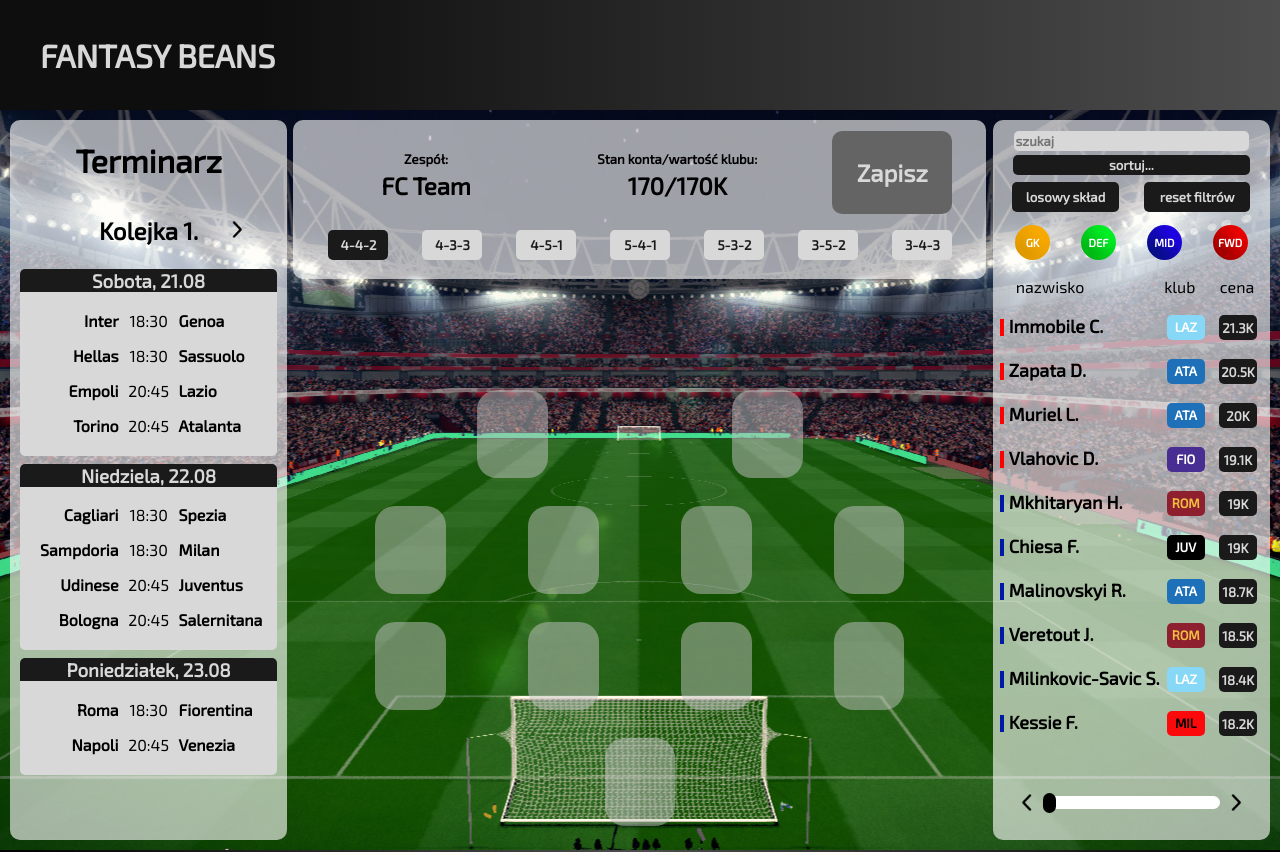
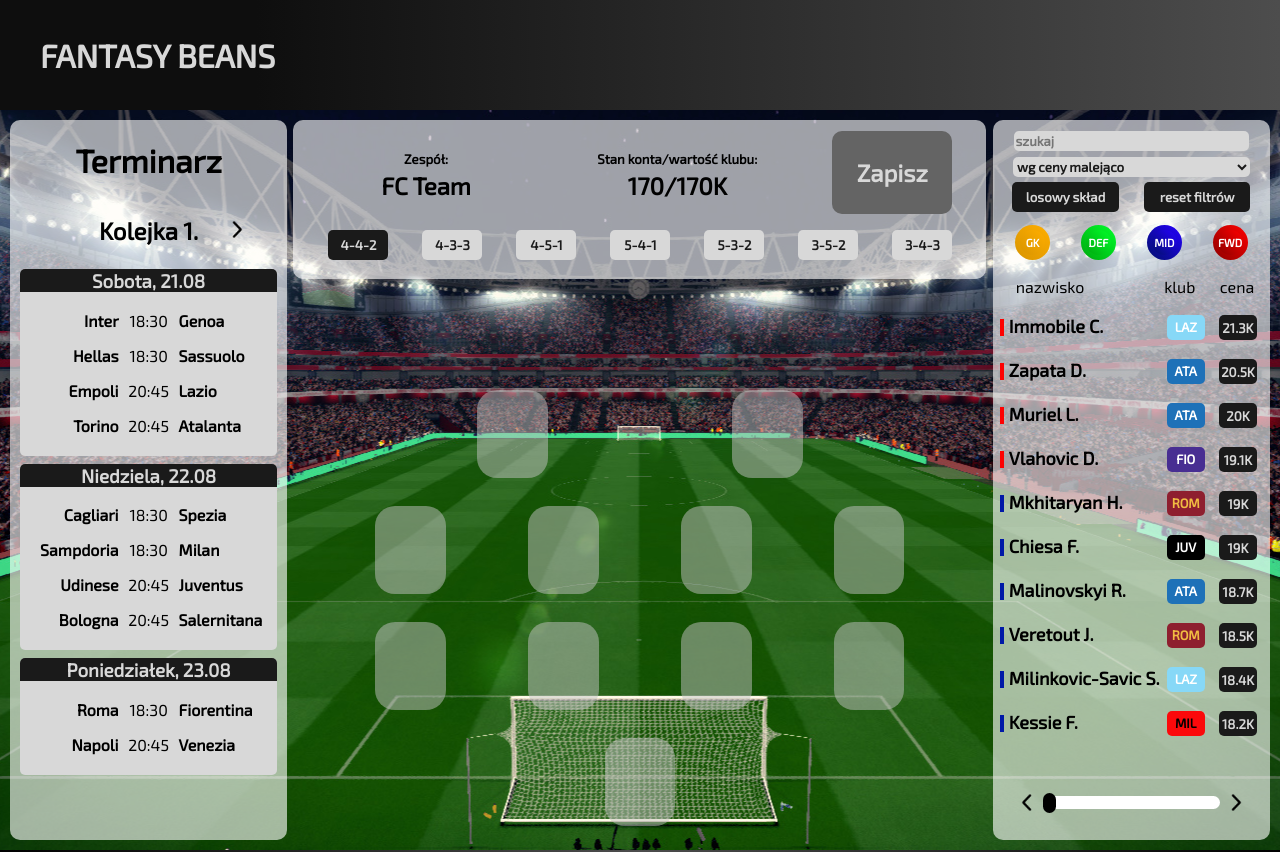
Before and after one commit to mecallwhy/fantasy-beans, a React (Create React App) app: page / in a window 1280 px wide. Shown: the top 852 px of the page. Built offline with nearby package versions, Linux system fonts and the light colour scheme.

Commit message:
refactoring, cleaning

```diff
--- a/src/components/Main/Main.js
+++ b/src/components/Main/Main.js
@@ -1,6 +1,7 @@
 import React, { useState } from "react";
 import "./styles/style.css";
 
+import players from "./Players";
 import PlayerBean from "./PlayerBean.js";
 import Market from "./Market.js";
 import FormationButton from "./FormationButton.js";
@@ -13,8 +14,15 @@ function Main(){
   const [theSquad, setTheSquad] = useState(theSquadInitial);
   const [formationIndex, setFormationIndex] = useState(0);
   const [disabledButtons, setDisabledButtons] = useState([]);
-  const [balance, setBalance] = useState(170);
   const [clubTotalValue, setClubTotalValue] = useState(170);
+  const teamTotalValue = (()=>{
+    let value = 0
+    for(let i=0;i<disabledButtons.length;i++){
+      value += players[disabledButtons[i].marketIndex].price
+    }
+    return value
+  })
+  let balance = Math.round(clubTotalValue*10-teamTotalValue()*10)/10
   const [playerToSwitchIndex, setPlayerToSwitchIndex] = useState(0);
   const [matchdayIndex, setMatchdayIndex] = useState(0);
   const [teamname, setTeamName] = useState("FC Team");
@@ -34,8 +42,6 @@ function Main(){
     setTheSquad,
     disabledButtons,
     setDisabledButtons,
-    balance,
-    setBalance,
     playerToSwitchIndex,
     setPlayerToSwitchIndex,
     setStatsToShowIndex,
@@ -234,7 +240,6 @@ function Main(){
             disabledButtons={disabledButtons}
             setDisabledButtons={(data) => setDisabledButtons(data)}
             balance = {balance}
-            setBalance = {setBalance}
             clubTotalValue ={clubTotalValue}
             setStatsToShowIndex={setStatsToShowIndex}
             setShowStats={setShowStats}
@@ -300,7 +305,6 @@ function Main(){
           disabledButtons={disabledButtons}
           setDisabledButtons={(data) => setDisabledButtons(data)}
           balance = {balance}
-          setBalance = {setBalance}
           clubTotalValue ={clubTotalValue}
           setStatsToShowIndex={setStatsToShowIndex}
           setShowStats={setShowStats}
--- a/src/components/Main/Market.js
+++ b/src/components/Main/Market.js
@@ -14,7 +14,6 @@ const Market = (props) => {
     disabledButtons,
     setDisabledButtons,
     balance,
-    setBalance,
     clubTotalValue,
     setStatsToShowIndex,
     setShowStats
@@ -59,7 +58,6 @@ const Market = (props) => {
             disabledButtons,
             setDisabledButtons,
             balance,
-            setBalance,
             theSquad)}
       className="price-btn"
       id={player.btnId.marketIndex}>
@@ -156,8 +154,6 @@ const Market = (props) => {
     sortDirectionAscending])
 
   const resetFilters = () => {
-    setSortParameter("price")
-    setSortDirectionAscending(false)
     setShowGoalkeepers(true)
     setShowDefenders(true)
     setShowMidfielders(true)
@@ -168,12 +164,11 @@ const Market = (props) => {
     setVisibleMarketPage(1)
   }
 
-  const sortChangeHandler = (parameter, direction) => {
-    setSortParameter(parameter)
-    setSortDirectionAscending(direction)
+  const sortChangeHandler = (data) => {
+    setSortParameter(data.parameter)
+    setSortDirectionAscending(data.ascending)
   }
 
-  const [showSortingMenu, setShowSortingMenu] = useState(false)
   return (
     <div id={id}>
       <h1>Rynek Transferowy</h1>
@@ -185,68 +180,51 @@ const Market = (props) => {
           value={searchValue}
           onChange={(e)=>setSearchValue(e.target.value)}
           />
-          <ul id={"sorting-menu"}>
-            <li>
-              <button
-                id="market-sorting-menu-opener"
-                className="market-sort-button-active"
-                onClick={()=>setShowSortingMenu(!showSortingMenu)}
-                style={!showSortingMenu ? {borderRadius: "5px"} : {borderRadius: "5px 5px 0 0"}}>sortuj...
-              </button></li>
-              {showSortingMenu && <li>
-              <button
-                id="price-descending-button"
-                className={sortParameter === "price" && !sortDirectionAscending ? "market-sort-button-active" : "market-sort-button"}
-                onClick={()=>{sortChangeHandler("price", false)}}>wg ceny (malejąco)
-              </button>
-              </li>}
-              {showSortingMenu && <li>
-                <button
-                  id="price-ascending-button"
-                  className={sortParameter === "price" && sortDirectionAscending ? "market-sort-button-active" : "market-sort-button"}
-                  onClick={()=>{sortChangeHandler("price", true)}}>wg ceny (rosnąco)
-                </button>
-              </li>}
-              {showSortingMenu && <li>
-                <button
-                  id="overall-descending-button"
-                  className={sortParameter === "overallPoints" && !sortDirectionAscending ? "market-sort-button-active" : "market-sort-button"}
-                  onClick={()=>{sortChangeHandler("overallPoints", false)}}>wg punktów (malejąco)
-                </button>
-              </li>}
-              {showSortingMenu && <li>
-                <button
-                  id="overall-ascending-button"
-                  className={sortParameter === "overallPoints" && sortDirectionAscending ? "market-sort-button-active" : "market-sort-button"}
-                  onClick={()=>{sortChangeHandler("overallPoints", true)}}>wg punktów (rosnąco)
-                </button>
-              </li>}
-              {showSortingMenu && <li>
-                <button
-                  id="surname-ascending-button"
-                  className={sortParameter === "surname" && sortDirectionAscending ? "market-sort-button-active" : "market-sort-button"}
-                  onClick={()=>{sortChangeHandler("surname", true)}}>wg nazwiska (A-Z)
-                </button>
-              </li>}
-              {showSortingMenu && <li>
-                <button
-                  id="surname-descending-button"
-                  className={sortParameter === "surname" && !sortDirectionAscending ? "market-sort-button-active" : "market-sort-button"}
-                  onClick={()=>{sortChangeHandler("surname", false)}}>wg nazwiska (Z-A)
-                </button>
-              </li>}
-            </ul>
-            {!showSortingMenu && <button id="market-reset-button"
+            <select
+              id="market-sorting-opener"
+              className="market-sorting-option"
+              onChange={(e)=>sortChangeHandler(JSON.parse(e.target.value))}>
+              <option
+                className="market-sorting-option"
+                value='{"parameter":"price", "ascending":false}'>
+                wg ceny malejąco
+              </option>
+              <option
+                className="market-sorting-option"
+                value='{"parameter":"price", "ascending":true}'>
+                wg ceny rosnąco
+              </option>
+              <option
+                className="market-sorting-option"
+                value='{"parameter":"overallPoints", "ascending":false}'>
+                wg punktów malejąco
+              </option>
+              <option
+                className="market-sorting-option"
+                value='{"parameter":"overallPoints", "ascending":true}'>
+                wg punktów rosnąco
+              </option>
+              <option
+                className="market-sorting-option"
+                value='{"parameter":"surname", "ascending":true}'>
+                wg nazwiska A-Z
+              </option>
+              <option
+                className="market-sorting-option"
+                value='{"parameter":"surname", "ascending":false}'>
+                wg nazwiska Z-A
+              </option>
+            </select>
+            <button id="market-reset-button"
               onClick={()=>{resetFilters()}}>reset filtrów
-            </button>}
-            {!showSortingMenu && <RandomSquadButton
+            </button>
+            <RandomSquadButton
               theSquad={theSquad}
               clubTotalValue={clubTotalValue}
-              setBalance = {setBalance}
               setTheSquad={setTheSquad}
               setDisabledButtons={(data) => setDisabledButtons(data)}
-            />}
-        {!showSortingMenu && <div id={"market-position-filters"}>
+            />
+        <div id="market-position-filters">
           <div
             id="gk-filter-border-element"
             className="border-element"
@@ -315,7 +293,7 @@ const Market = (props) => {
               onClick={()=>{setShowForwards(!showForwards)}}>FWD
             </button>
           </div>
-        </div>}
+        </div>
       </div>
       <ul id={marketListID}>
         <li className="market-player-label">
@@ -351,7 +329,6 @@ const hirePlayer = (
   disabledButtons,
   setDisabledButtons,
   balance,
-  setBalance,
   theSquad
   ) => {
 
@@ -391,7 +368,6 @@ const hirePlayer = (
         alert("Możesz mieć maksymalnie dwóch bramkarzy, pięciu obrońców, pięciu pomocników i trzech napastników w szerokiej kadrze.")
         return {...theSquad}
       }
-      setBalance(Math.round((balance - price)*10)/10)
       disabledButtons.push(btnId)
       setDisabledButtons([...disabledButtons])
       setTheSquad(theSquad)
--- a/src/components/Main/PlayerBean.js
+++ b/src/components/Main/PlayerBean.js
@@ -17,8 +17,6 @@ export const PlayerBean = (props) => {
     setTheSquad,
     disabledButtons,
     setDisabledButtons,
-    balance,
-    setBalance,
     playerToSwitchIndex,
     setPlayerToSwitchIndex,
     setStatsToShowIndex,
@@ -28,14 +26,12 @@ export const PlayerBean = (props) => {
   const eliminatePlayer = () => {
 
     let newDisabledButtons = disabledButtons.filter(button => button !== position[playerIndex].btnId)
-    let newBalance = balance + position[playerIndex].price
 
     theSquad.goalkeepers = theSquad.goalkeepers.filter(singlePlayer => singlePlayer !== position[playerIndex])
     theSquad.defenders = theSquad.defenders.filter(singlePlayer => singlePlayer !== position[playerIndex])
     theSquad.midfielders = theSquad.midfielders.filter(singlePlayer => singlePlayer !== position[playerIndex])
     theSquad.forwards = theSquad.forwards.filter(singlePlayer => singlePlayer !== position[playerIndex])
 
-    setBalance(Math.round(newBalance *10)/10)
     setDisabledButtons(newDisabledButtons)
     setTheSquad({...theSquad})
   };
--- a/src/components/Main/RandomSquadButton.js
+++ b/src/components/Main/RandomSquadButton.js
@@ -6,7 +6,6 @@ const RandomSquadButton = (props)=>{
     const {
         theSquad,
         clubTotalValue,
-        setBalance,
         setTheSquad,
         setDisabledButtons
         } = props
@@ -144,7 +143,6 @@ const RandomSquadButton = (props)=>{
             // ZATRUDNIANIE
 
             else{
-                setBalance(Math.round((clubTotalValue - moneySpent)*10)/10)
                 setDisabledButtons(buttonsToDisable)
                 setTheSquad(playersToHire)
             }
--- a/src/components/Main/styles/_market.scss
+++ b/src/components/Main/styles/_market.scss
@@ -56,46 +56,19 @@
     height: 30px;
     width: 81%;
 }
-  #market-sorting-menu-opener{
+  #market-sorting-opener{
+    border-radius: 5px;
     grid-row: 2/3;
     grid-column: 1/5;
     margin: 0;
     height: 20px;
     align-self: center;
   }
-  #sorting-menu{
-    grid-row: 2/3;
-    grid-column: 1/5;
-    position: relative;
-    list-style: none;
-    height: 10px;
-    width: 100%;
-    padding: 0;
-    margin: 0;
-  }
-  #sorting-menu li{
-    z-index: 100;
-  }
-  .market-sort-button-active{
+  .market-sorting-option{
     @extend %market-button;
-    border-radius: 0;
-    background-color: $primary-color;
-    color: $secondary-color;
-    margin: 0;
-    height: 20px;
-    width: 90%;
-  }
-  .market-sort-button{
-    @extend %market-button;
-    border-radius: 0;
     background-color: $secondary-color;
     color: $primary-color;
-    margin: 0;
-    height: 20px;
     width: 90%;
-  }
-  #surname-descending-button{
-    border-radius: 0 0 5px 5px;
   }
 
   #market-position-filters{
--- a/src/components/Main/styles/style.css
+++ b/src/components/Main/styles/style.css
@@ -745,7 +745,7 @@
       grid-template-rows: 27px 25px 36px 55px;
 }
 
-#market-search-bar, #market-reset-button, .market-random-squad-button, .market-sort-button-active, .market-sort-button {
+#market-search-bar, #market-reset-button, .market-random-squad-button, .market-sorting-option {
   font-family: 'Exo 2', sans-serif;
   border: none;
   padding: 0;
@@ -797,7 +797,8 @@
   width: 81%;
 }
 
-#market-sorting-menu-opener {
+#market-sorting-opener {
+  border-radius: 5px;
   -ms-grid-row: 2;
   -ms-grid-row-span: 1;
   grid-row: 2/3;
@@ -811,45 +812,10 @@
       align-self: center;
 }
 
-#sorting-menu {
-  -ms-grid-row: 2;
-  -ms-grid-row-span: 1;
-  grid-row: 2/3;
-  -ms-grid-column: 1;
-  -ms-grid-column-span: 4;
-  grid-column: 1/5;
-  position: relative;
-  list-style: none;
-  height: 10px;
-  width: 100%;
-  padding: 0;
-  margin: 0;
-}
-
-#sorting-menu li {
-  z-index: 100;
-}
-
-.market-sort-button-active {
-  border-radius: 0;
-  background-color: #1a1a1a;
-  color: #d8d8d8;
-  margin: 0;
-  height: 20px;
-  width: 90%;
-}
-
-.market-sort-button {
-  border-radius: 0;
+.market-sorting-option {
   background-color: #d8d8d8;
   color: #1a1a1a;
-  margin: 0;
-  height: 20px;
   width: 90%;
-}
-
-#surname-descending-button {
-  border-radius: 0 0 5px 5px;
 }
 
 #market-position-filters {
--- a/src/components/Main/theSquad.js
+++ b/src/components/Main/theSquad.js
@@ -1,21 +1,3 @@
-export const playerBlank = {
-    id:"",
-    pointSystemId:"",
-    btnId:"",
-    className1: "player-bean",
-    className2: "player-bean-blank",
-    className3: "",
-    className4: "",
-    name:"",
-    surname:"",
-    shirtNumber:"",
-    position:"",
-    club:"",
-    price:"",
-    overallPoints:"",
-    recentMatchdayPoints:"",
-}
-
 export const theSquadInitial = {
   goalkeepers: [],
   defenders: [],
```
Also changed, not shown: 1 other file (tests, documents, lock files or other folders).
